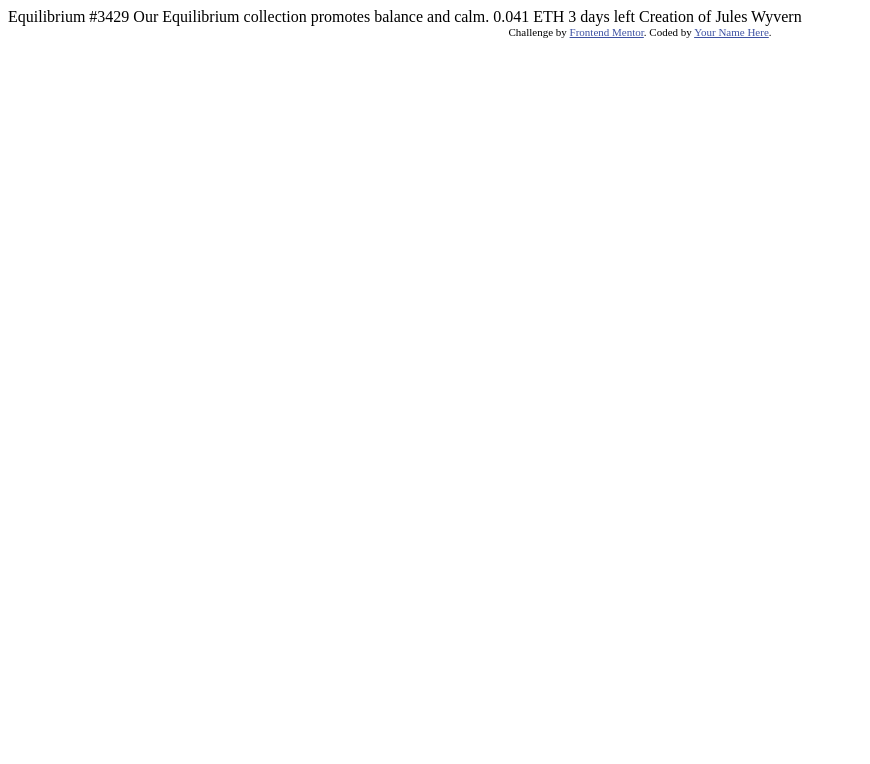
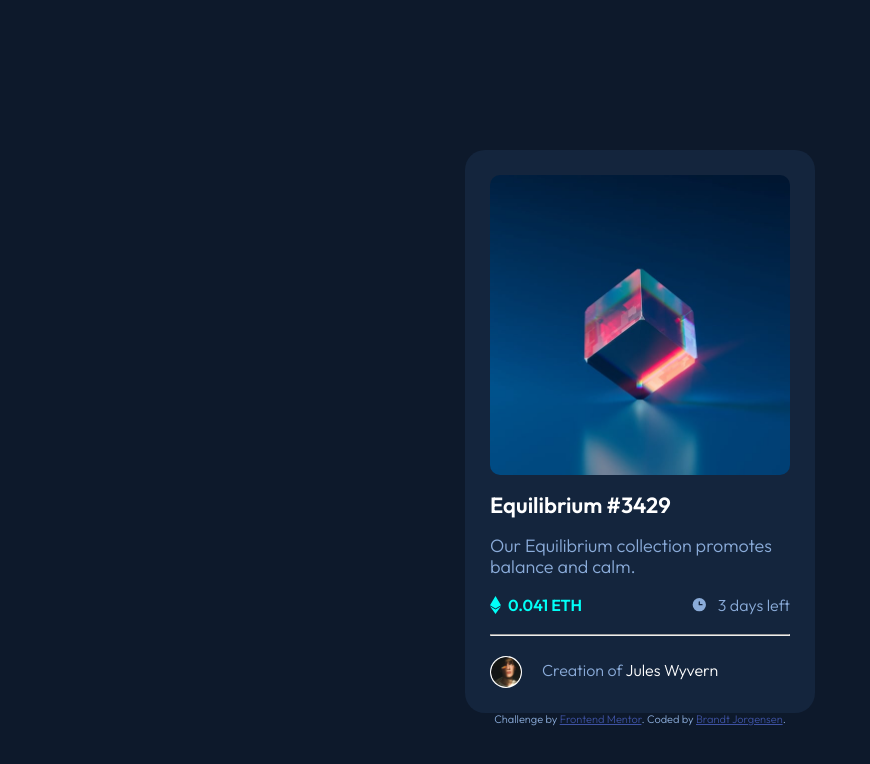
Before and after one commit to brandtrock/nft-preview-card-component-main, a plain HTML site: page index.html in a window 1280 px wide. Shown: the whole page, without its empty margins (0-870 px from the left). Drawn offline with nearby package versions, Linux system fonts and the light colour scheme.

Commit message:
initial coded desktop design

```diff
--- a/index.html
+++ b/index.html
@@ -12,6 +12,8 @@
       href="./images/favicon-32x32.png"
     />
 
+    <link href="https://unpkg.com/@csstools/normalize.css" rel="stylesheet" />
+
     <!-- font-family: 'Outfit', sans-serif; -->
     <link rel="preconnect" href="https://fonts.googleapis.com" />
     <link rel="preconnect" href="https://fonts.gstatic.com" crossorigin />
@@ -24,6 +26,25 @@
 
     <!-- Feel free to remove these styles or customise in your own stylesheet 👍 -->
     <style>
+      body {
+        background-color: hsl(217, 54%, 11%);
+        color: hsl(215, 51%, 70%);
+        font-family: "Outfit", sans-serif;
+        font-weight: 300;
+      }
+      h1 {
+        color: hsl(0, 0%, 100%);
+        font-size: 22px;
+        font-weight: 600;
+      }
+      hr {
+        clear: both;
+        color: hsl(215, 32%, 27%);
+        margin: 20px 0;
+      }
+      p {
+        font-size: 18px;
+      }
       .attribution {
         font-size: 11px;
         text-align: center;
@@ -31,17 +52,82 @@
       .attribution a {
         color: hsl(228, 45%, 44%);
       }
+      .card {
+        background-color: hsl(216, 50%, 16%);
+        border-radius: 20px;
+        margin: 0 auto;
+        padding: 25px;
+        width: 300px;
+      }
+      .clock-content {
+        float: right;
+      }
+      .clock-content img {
+        margin-right: 10px;
+        vertical-align: top;
+      }
+      .container {
+        margin: 0 auto;
+        max-width: 1440px;
+        padding: 150px 0;
+      }
+      .creator-content img {
+        background-color: hsl(0, 0%, 100%);
+        border-radius: 100px;
+        height: 30px;
+        margin-right: 20px;
+        padding: 1px;
+        vertical-align: middle;
+      }
+      .creator-content span {
+        color: hsl(0, 0%, 100%);
+      }
+      .ethereum-value {
+        color: hsl(178, 100%, 50%);
+        font-weight: 600;
+      }
+      .ethereum-value img {
+        margin-right: 7px;
+        vertical-align: bottom;
+      }
+      .img-equilibrium {
+        border-radius: 10px;
+        height: 300px;
+        width: 300px;
+      }
     </style>
   </head>
   <body>
-    Equilibrium #3429 Our Equilibrium collection promotes balance and calm.
-    0.041 ETH 3 days left Creation of Jules Wyvern
-
-    <div class="attribution">
-      Challenge by
-      <a href="https://www.frontendmentor.io?ref=challenge" target="_blank"
-        >Frontend Mentor</a
-      >. Coded by <a href="#">Your Name Here</a>.
+    <div class="container">
+      <div class="card">
+        <img
+          src="images/image-equilibrium.jpg"
+          alt="Equilibrium"
+          class="img-equilibrium"
+        />
+        <h1>Equilibrium #3429</h1>
+        <p>Our Equilibrium collection promotes balance and calm.</p>
+        <div class="ethereum-content">
+          <span class="ethereum-value"
+            ><img src="images/icon-ethereum.svg" />0.041 ETH
+          </span>
+          <span class="clock-content"
+            ><img src="images/icon-clock.svg" />3 days left</span
+          >
+        </div>
+        <hr />
+        <div class="creator-content">
+          <img src="images/image-avatar.png" />Creation of
+          <span>Jules Wyvern</span>
+        </div>
+      </div>
+      <div class="attribution">
+        Challenge by
+        <a href="https://www.frontendmentor.io?ref=challenge" target="_blank"
+          >Frontend Mentor</a
+        >. Coded by
+        <a href="https://github.com/brandtrock">Brandt Jorgensen</a>.
+      </div>
     </div>
   </body>
 </html>
```
